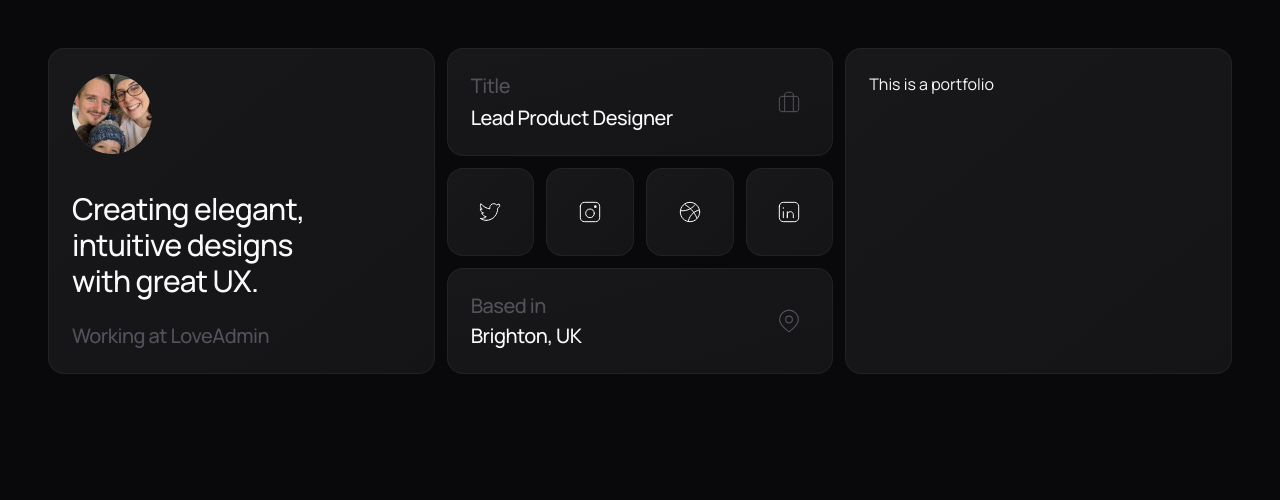
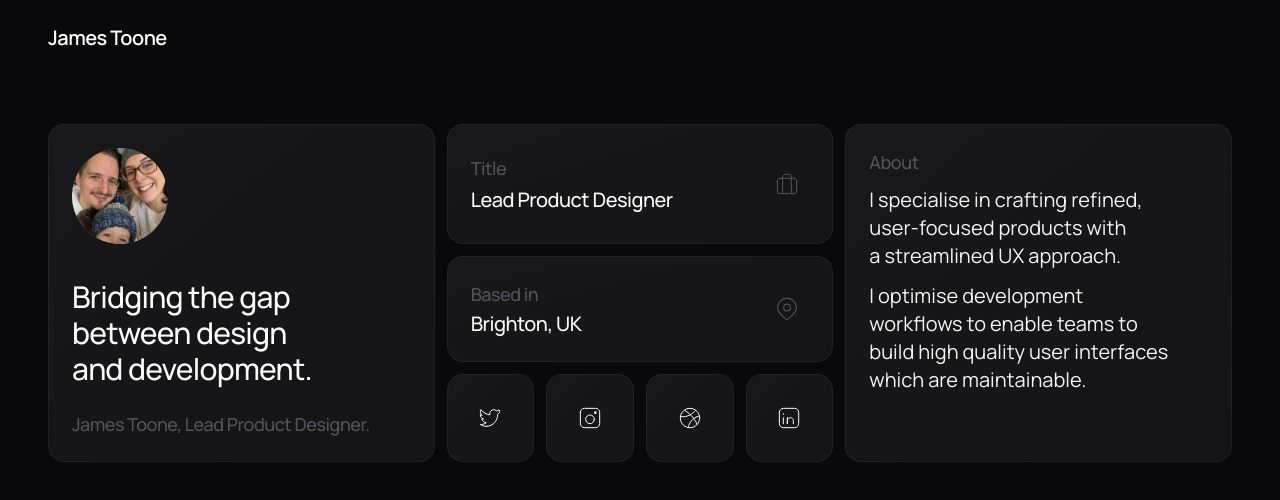
Before and after one commit to 2ne/nextjs-boilerplate, a Next.js app: page / in a window 1280 px wide. Shown: the top 500 px of the page. Built offline with nearby package versions, Linux system fonts and the light colour scheme.

Commit message:
Update page.tsx

```diff
--- a/app/page.tsx
+++ b/app/page.tsx
@@ -2,22 +2,27 @@ import Image from "next/image";
 
 export default function Home() {
   return (
-    <div className="@container animate-fade-in">
-      <section className="mx-auto grid w-full max-w-lg grid-cols-1 gap-3 p-6 py-8 @5xl:max-w-7xl @5xl:grid-cols-12 @5xl:p-12">
-        <div className="relative overflow-clip rounded-2xl bg-gradient-to-tl from-zinc-900/75 to-zinc-900 p-6 ring-1 ring-inset ring-zinc-50/5 @5xl:col-span-4 @5xl:row-span-3 @5xl:grid @5xl:grid-rows-subgrid">
-          <div className="relative mb-4 grid items-center @5xl:mb-0">
-            <Image alt="James Toone" width={80} height={80} className="object-cover object-left-top rounded-full size-20 bg-zinc-600" src="/me.jpg" />
+    <>
+      <header className="mx-auto w-full max-w-lg xl:max-w-7xl p-6 xl:px-12">
+        <h1 className="font-semibold text-xl tracking-tight">James Toone</h1>
+      </header>
+
+      <section className="mx-auto grid w-full max-w-lg grid-cols-1 gap-3 p-6 py-8 xl:max-w-7xl xl:grid-cols-12 xl:p-12">
+        <div className="relative overflow-clip rounded-2xl bg-gradient-to-tl from-zinc-900/75 to-zinc-900 p-6 ring-1 ring-inset ring-zinc-50/5 xl:col-span-4 xl:row-span-3 xl:grid xl:grid-rows-subgrid">
+          <div className="relative mb-4 grid items-center xl:mb-0">
+            <Image alt="James Toone" width={96} height={96} className="object-cover object-left-top rounded-full size-24 bg-zinc-600" src="/me.jpg" />
           </div>
-          <div className="relative grid items-end gap-1 @5xl:row-span-2 @5xl:gap-0">
-            <div className="text-balance text-xl font-medium tracking-tight @sm:text-2xl @5xl:text-3xl">Creating elegant, intuitive designs with great UX.</div>
-            <div className="text-lg font-medium tracking-tight text-zinc-600 @5xl:text-xl">Working at LoveAdmin</div>
+          <div className="relative grid items-end gap-1 xl:row-span-2 xl:gap-0">
+            <div className="text-balance text-xl font-medium tracking-tight sm:text-2xl xl:text-3xl">Bridging the gap between design and development.</div>
+            <div className="text-lg font-medium tracking-tight text-zinc-600">James Toone, Lead Product Designer.</div>
           </div>
         </div>
-        <div className="contents @5xl:col-span-4 @5xl:row-span-3 @5xl:grid @5xl:grid-cols-subgrid @5xl:grid-rows-subgrid">
-          <div className="grid grid-cols-4 items-center gap-3 rounded-2xl bg-gradient-to-tl from-zinc-900/75 to-zinc-900 py-6 pl-6 pr-1 ring-1 ring-inset ring-zinc-50/5 @2xl:pr-0 @5xl:col-span-4 @5xl:grid-cols-subgrid">
-            <div className="col-span-3 @5xl:grid @5xl:gap-1">
-              <div className="text-lg font-medium tracking-tight text-zinc-600 @5xl:text-xl">Title</div>
-              <div className="text-lg font-medium tracking-tight @5xl:text-xl">Lead Product Designer</div>
+
+        <div className="contents xl:col-span-4 xl:row-span-3 xl:grid xl:grid-cols-subgrid xl:grid-rows-subgrid">
+          <div className="grid grid-cols-4 items-center gap-3 rounded-2xl bg-gradient-to-tl from-zinc-900/75 to-zinc-900 py-6 pl-6 pr-1 ring-1 ring-inset ring-zinc-50/5 2xl:pr-0 xl:col-span-4 xl:grid-cols-subgrid">
+            <div className="col-span-3 xl:grid xl:gap-1">
+              <div className="text-lg font-medium tracking-tight text-zinc-600">Title</div>
+              <div className="text-lg font-medium tracking-tight xl:text-xl">Lead Product Designer</div>
             </div>
             <div className="grid place-content-center">
               <svg className="size-8 text-zinc-600" width="24" height="24" viewBox="0 0 24 24" fill="none" xmlns="http://www.w3.org/2000/svg">
@@ -38,7 +43,25 @@ export default function Home() {
               </svg>
             </div>
           </div>
-          <ol className="order-1 grid grid-cols-4 gap-3 @5xl:contents">
+          <div className="grid grid-cols-4 items-center gap-3 rounded-2xl bg-gradient-to-tl from-zinc-900/75 to-zinc-900 py-6 pl-6 pr-1 ring-1 ring-inset ring-zinc-50/5 2xl:pr-0 xl:col-span-4 xl:grid-cols-subgrid">
+            <div className="col-span-3 xl:grid xl:gap-0.5">
+              <div className="text-lg font-medium tracking-tight text-zinc-600">Based in</div>
+              <div className="text-lg font-medium tracking-tight xl:text-xl">Brighton, UK</div>
+            </div>
+            <div className="grid place-content-center">
+              <svg className="size-8 text-zinc-600 xl:size-9" width="24" height="24" fill="none" viewBox="0 0 24 24">
+                <path
+                  stroke="currentColor"
+                  stroke-linecap="round"
+                  stroke-linejoin="round"
+                  stroke-width=".75"
+                  d="M18.25 11C18.25 15 12 19.25 12 19.25C12 19.25 5.75 15 5.75 11C5.75 7.5 8.68629 4.75 12 4.75C15.3137 4.75 18.25 7.5 18.25 11Z"
+                ></path>
+                <circle cx="12" cy="11" r="2.25" stroke="currentColor" stroke-linecap="round" stroke-linejoin="round" stroke-width=".75"></circle>
+              </svg>
+            </div>
+          </div>
+          <ol className="grid grid-cols-4 gap-3 xl:contents">
             <li className="grid aspect-square place-content-center rounded-2xl bg-gradient-to-tl from-zinc-900/75 to-zinc-900 ring-1 ring-inset ring-zinc-50/5">
               <svg className="size-8" width="24" height="24" viewBox="0 0 24 24" fill="none" xmlns="http://www.w3.org/2000/svg">
                 <path
@@ -110,27 +133,17 @@ export default function Home() {
               </svg>
             </li>
           </ol>
-          <div className="grid grid-cols-4 items-center gap-3 rounded-2xl bg-gradient-to-tl from-zinc-900/75 to-zinc-900 py-6 pl-6 pr-1 ring-1 ring-inset ring-zinc-50/5 @2xl:pr-0 @5xl:col-span-4 @5xl:grid-cols-subgrid">
-            <div className="col-span-3 @5xl:grid @5xl:gap-0.5">
-              <div className="text-lg font-medium tracking-tight text-zinc-600 @5xl:text-xl">Based in</div>
-              <div className="text-lg font-medium tracking-tight @5xl:text-xl">Brighton, UK</div>
-            </div>
-            <div className="grid place-content-center">
-              <svg className="size-8 text-zinc-600 @5xl:size-9" width="24" height="24" fill="none" viewBox="0 0 24 24">
-                <path
-                  stroke="currentColor"
-                  stroke-linecap="round"
-                  stroke-linejoin="round"
-                  stroke-width=".75"
-                  d="M18.25 11C18.25 15 12 19.25 12 19.25C12 19.25 5.75 15 5.75 11C5.75 7.5 8.68629 4.75 12 4.75C15.3137 4.75 18.25 7.5 18.25 11Z"
-                ></path>
-                <circle cx="12" cy="11" r="2.25" stroke="currentColor" stroke-linecap="round" stroke-linejoin="round" stroke-width=".75"></circle>
-              </svg>
+        </div>
+        <div className="rounded-2xl bg-gradient-to-tl from-zinc-900/75 to-zinc-900 p-6 ring-1 ring-inset ring-zinc-50/5 xl:col-span-4 xl:row-span-3">
+          <div>
+            <div className="text-lg font-medium tracking-tight text-zinc-600 mb-2.5">About</div>
+            <div className="text-lg xl:text-xl space-y-3 text-zinc-100 text-balance">
+              <p>I specialise in crafting refined, user-focused products with a streamlined UX approach.</p>
+              <p>I optimise development workflows to enable teams to build high quality user interfaces which are maintainable.</p>
             </div>
           </div>
         </div>
-        <div className="rounded-2xl bg-gradient-to-tl from-zinc-900/75 to-zinc-900 p-6 ring-1 ring-inset ring-zinc-50/5 @5xl:col-span-4 @5xl:row-span-3">This is a portfolio</div>
       </section>
-    </div>
+    </>
   );
 }
```
